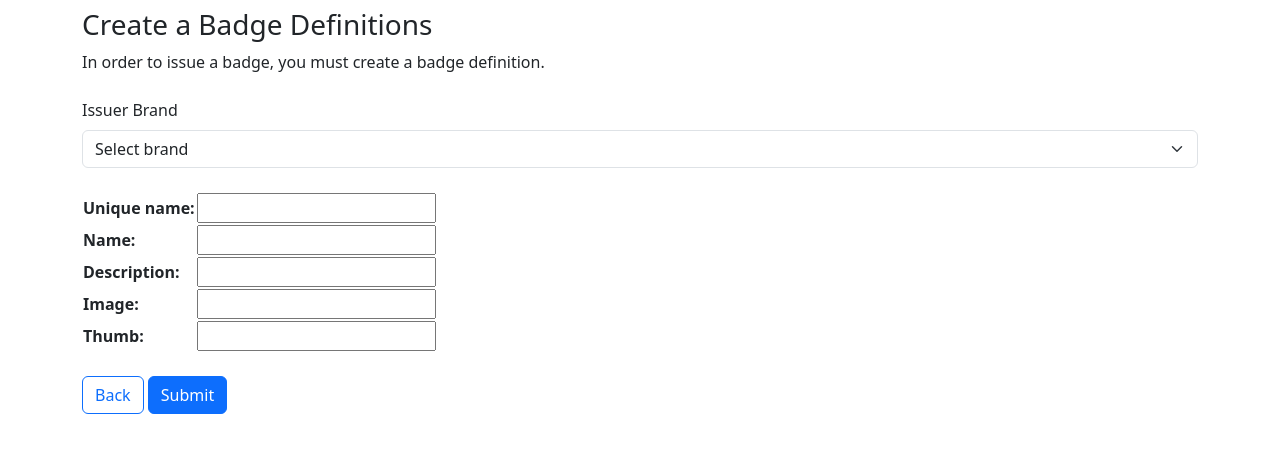
After one commit to zantoshi/nostr-keyrring-web-app, a Django app: page /publish/badge/defintion/ in a window 1280 px wide. The commit adds this page. Shown: the top 453 px of the page. Run offline with Django 4.2, Linux system fonts and the light colour scheme; data that the repository does not hold is empty.

Commit message:
Working on adding support for badge definitions and badge awarding

```diff
--- a/mysite/nostr/forms.py
+++ b/mysite/nostr/forms.py
@@ -12,3 +12,15 @@ class BrandForm(ModelForm):
 
 class BlogForm(forms.Form):
     content = MarkdownxFormField()
+
+class BadgeDefinitionForm(forms.Form):
+    unique_name = forms.CharField(max_length=500)
+    name = forms.CharField(max_length=500)
+    description = forms.CharField(max_length=500)
+    image = forms.URLField()
+    thumb = forms.URLField()
+
+class BadgeAwardForm(ModelForm):
+    class Meta:
+        model = BadgeAward
+        fields = ['badge_definition', 'awardee_pubkey']
--- /dev/null
+++ b/mysite/nostr/templates/nostr/badge/form.html
@@ -0,0 +1,42 @@
+{% extends "nostr/base.html" %}
+{% block title %}
+Brand Form
+{% endblock %}
+
+{% block content %}
+
+      <div class="container">
+        <div class="row my-2">
+            <div class="col-sm-12">
+                <h3>Create a Badge Definitions</h3>
+                <p>In order to issue a badge, you must create a badge definition.</p>
+            </div>
+        </div>
+
+        <div class="row">
+            <div class="col-sm-12">
+                <form action="" method="post" enctype="multipart/form-data">
+                {% csrf_token %}
+                <table class="my-4">
+                    <div class="mb-3">
+                        <label class="form-label">Issuer Brand</label>
+
+                        <select name="brand" class="form-select" required>
+                            <option value="" selected>Select brand</option>
+                            {% for brand in brands %}
+                            <option value="{{brand.id}}">{{brand.title}}</option>
+                            {% endfor %}
+                        </select>
+                    </div>
+                    {{ form }}
+                </table>
+
+                <input class="btn btn-outline-primary" type="submit" onclick="window.location='{% url 'index' %}' ; return false;" value="Back">
+                <input class="btn btn-primary" type="submit" value="Submit">
+
+                </form>
+            </div>
+        </div>
+    </div>
+
+{% endblock %}
--- a/mysite/nostr/urls.py
+++ b/mysite/nostr/urls.py
@@ -8,5 +8,7 @@ urlpatterns = [
     path('brand/<int:brand_pk>/', views.brand_update, name='brand_update'),
     path('publish/post/', views.publish_post, name='publish_post'),
     path('publish/blog/', views.publish_blog, name='publish_blog'),
+    path('publish/badge/defintion/', views.publish_badge_definition, name='publish_badge_definition'),
+    path('publish/badge/award/', views.publish_badge_award, name='publish_badge_award'),
 
 ]
--- a/mysite/nostr/views.py
+++ b/mysite/nostr/views.py
@@ -115,3 +115,94 @@ def publish_blog(request):
         form = BlogForm()
         ctx = { "brands":brands, "form":form }
         return render(request, 'nostr/publish/blog.html', ctx)
+
+def publish_badge_definition(request):
+
+    if request.POST:
+        brand_id = int(request.POST["brand"])
+        brand = Brand.objects.get(id=brand_id)
+
+        if brand_id is None:
+            messages.error(request, "Badge Definition event failed.")
+            return render(request, 'nostr/badge/form.html', ctx)
+
+        form = BrandForm(request.POST)
+
+        if not form.is_valid():
+            ctx = {'form' : form}
+            return render(request, 'nostr/badge/form.html', ctx)
+
+        brand = Brand.objects.get(id=brand_id)
+        #add tag support later
+        tags = [
+            ["d", request.POST["unique_name"]],
+            ["name", request.POST["name"]],
+            ["description", request.POST["description"]],
+            ["image", request.POST["image"]],
+            ["thumb", request.POST["thumb"]],
+        ]
+
+        content = ""
+
+        nostr_event = publish_badge_definition(brand.private_key, brand.public_key, "wss://relay.snort.social", content, tags)
+        print(nostr_event)
+
+
+        badge_definition = BadgeDefinition.objects.create(
+                brand=brand,
+                unique_name=request.POST["unique_name"],
+                nostr_id=nostr_event["event"]["id"]).save()
+
+        messages.success(request, "Badge Definition created successfully.")
+        return redirect(reverse('index'))
+    else:
+        brands = Brand.objects.all()
+        form = BadgeDefinitionForm()
+        ctx = { "brands":brands, "form":form }
+        return render(request, 'nostr/badge/form.html', ctx)
+
+def publish_badge_award(request):
+
+    if request.POST:
+        brand_id = int(request.POST["brand"])
+        brand = Brand.objects.get(id=brand_id)
+
+        if brand_id is None:
+            messages.error(request, "Badge Award event failed.")
+            return render(request, 'nostr/badge/badge-award.html', ctx)
+
+        form = BadgeAwardForm(request.POST)
+
+        if not form.is_valid():
+            ctx = {'form' : form}
+            return render(request, 'nostr/badge/badge-award.html', ctx)
+
+        brand = Brand.objects.get(id=brand_id)
+        # fetch badge definition event and use it to populate the unique_name
+        badge_definition = ""
+        unique_name = ""
+        # fetch pubkey to award to from the form
+        awardee_pubkey = ""
+        #add tag support later
+        tags = [
+            ["a", f"30009:{awardee_pubkey}:{unique_name}"],
+            ["p", f"{awardee_pubkey}", "wss://relay.snort.social"],
+        ]
+
+        content = ""
+
+        nostr_event = publish_badge_award(brand.private_key, brand.public_key, "wss://relay.snort.social", content, tags)
+        print(nostr_event)
+
+
+        badge_award = BadgeAward.objects.create(
+                badge_definition=badge_definition,
+                awardee_pubkey=awardee_pubkey,
+                nostr_id=nostr_event["event"]["id"]).save()
+
+        messages.success(request, "Badge Award created successfully.")
+        return redirect(reverse('index'))
+    else:
+        form = BadgeAwardForm()
+        ctx = { "form":form }
+        return render(request, 'nostr/badge/badge-award.html', ctx)
```
Also changed, not shown: mysite/nostr/models.py (+10 -0 lines), mysite/nostr/templates/nostr/badge/badge-award.html (added, +33 -0 lines), mysite/nostr/templates/nostr/index.html (+14 -0 lines), mysite/nostr/util.py (+36 -0 lines), mysite/nostr/migrations/0002_badgedefinition_badgeaward.py (added).
